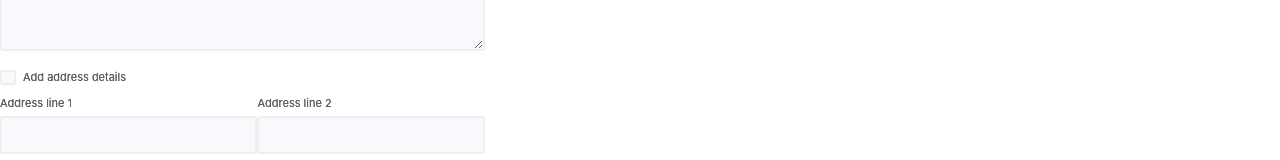
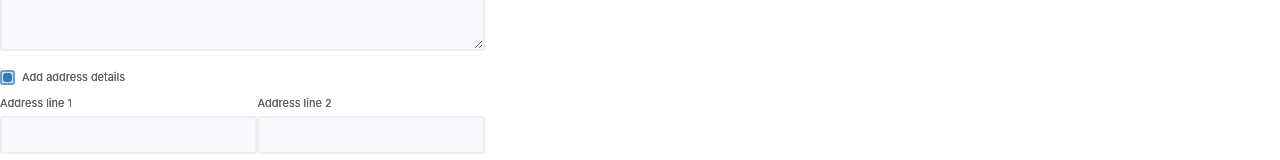
Before and after one commit to jgumoes/react-website, a React (Create React App) app: page /contact in a window 1280 px wide. Both pictures are taken after a click on the label "Add address details". Shown: the part 519-679 px from the top of the page. Built offline with nearby package versions, Linux system fonts and the light colour scheme.

Commit message:
improved checkbox styling

```diff
--- a/src/Views/ContactUs/ContactUs.jsx
+++ b/src/Views/ContactUs/ContactUs.jsx
@@ -100,7 +100,7 @@ class ContactUs extends React.Component {
 
         <div className="form-element" id="bIncludeAddressDetails">
           <input type="checkbox" id="bIncludeAddressDetails" name="bIncludeAddressDetails" onChange={this.checkboxChangeHandler} checked={checkboxState} />
-          <button type="button" className="custom-checkbox" onClick={this.checkboxChangeHandler}><span className="custom-checkmark" /></button>
+          <div type="button" className="custom-checkbox" onClick={this.checkboxChangeHandler}><div className="custom-checkmark"></div></div>
           <label htmlFor="bIncludeAddressDetails" onClick={this.checkboxChangeHandler}>Add address details</label>
         </div>
         {checkboxState === true &&
--- a/src/Views/ContactUs/CustomCheckbox.css
+++ b/src/Views/ContactUs/CustomCheckbox.css
@@ -1,9 +1,15 @@
+:root{
+  --checked-blue:
+}
+
 .contact-us-form .form-element input[type="checkbox"]{
   width: unset;
   height: unset;
   opacity: 0;
   position: absolute;
 }
+
+.contact-us-form .form-element label:hover{cursor: pointer;}
 
 .contact-us-form .form-element#bIncludeAddressDetails {
   display: flex;
@@ -16,3 +22,27 @@
   height: 15px;
   margin-right: 7px;
 }
+
+.custom-checkmark{
+  background-color: #2f7bb8;
+  height: 100%;
+  width: 100%;
+  border-radius: var(--button-border-radius);
+  opacity: 0;
+}
+
+.custom-checkbox {
+  display: flex;
+  justify-content: center;
+  align-items: center;
+  padding: 1px;
+}
+
+.contact-us-form .form-element input[type="checkbox"]:checked + .custom-checkbox .custom-checkmark{
+  opacity: 1;
+}
+
+.contact-us-form .form-element input[type="checkbox"]:checked + .custom-checkbox{
+  border: 2px solid #679ecc;
+  background-color: #d0e2f1;
+}
```
